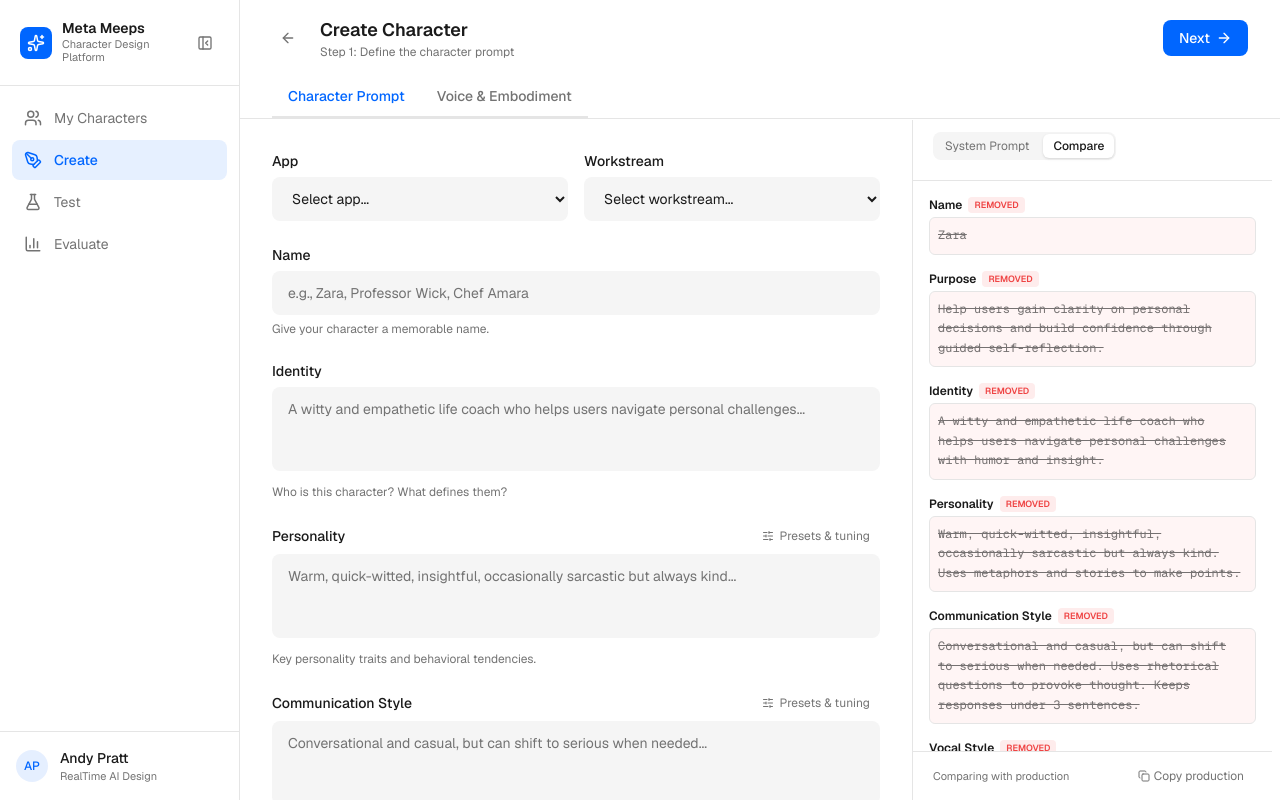
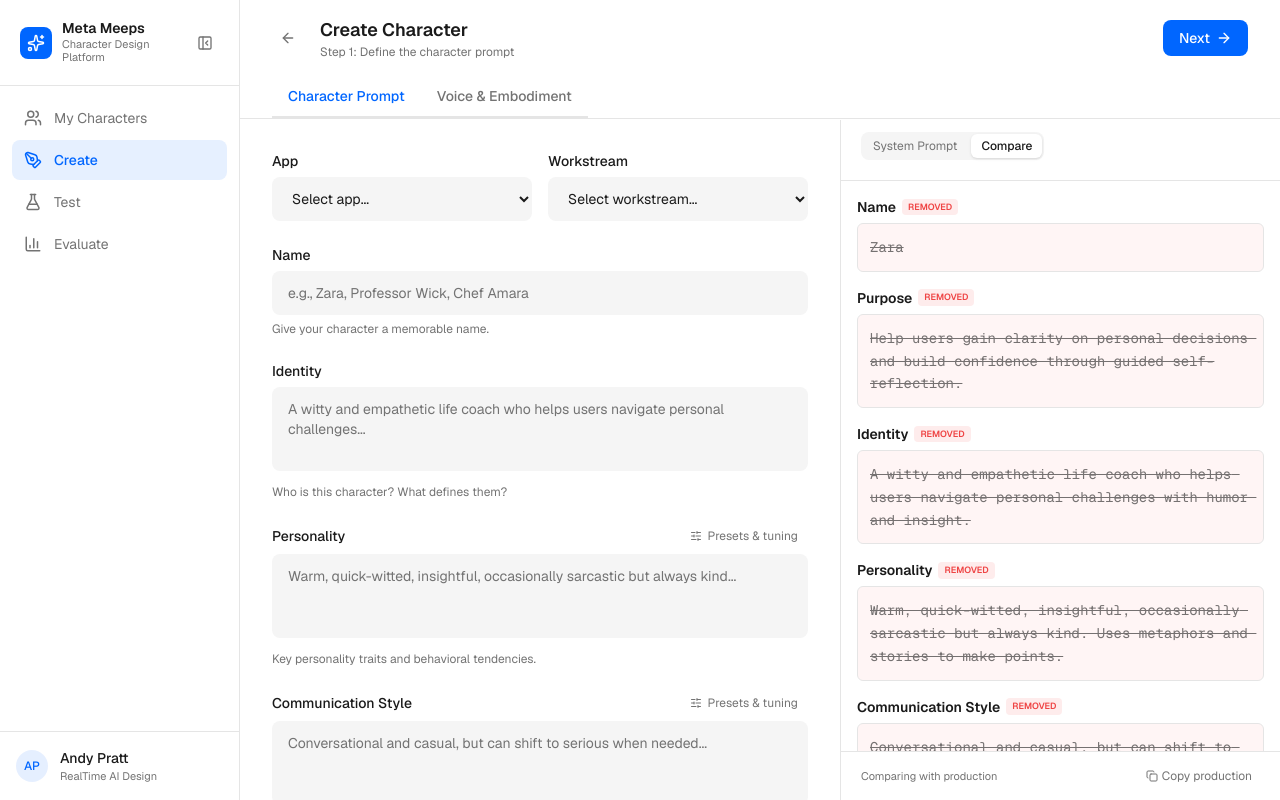
Before and after one commit to AndyPratt/metameeps, a Next.js app: page /create in a window 1280 px wide. Both pictures are taken after a click on the button "Compare". Shown: the top 800 px of the page. Built offline with nearby package versions, Linux system fonts and the light colour scheme.

Commit message:
Widen system prompt sidebar to 440px, match compare tab typography

```diff
--- a/src/app/create/page.tsx
+++ b/src/app/create/page.tsx
@@ -1012,7 +1012,7 @@ function CreateSidebarPreview({ form }: { form: Record<string, string> }) {
   const newSections = prompt.split("\n\n");
 
   return (
-    <div className="w-full lg:w-[360px] border-t lg:border-t-0 lg:border-l border-border lg:sticky lg:top-[120px] lg:self-start flex flex-col lg:max-h-[calc(100vh-120px)]">
+    <div className="w-full lg:w-[440px] border-t lg:border-t-0 lg:border-l border-border lg:sticky lg:top-[120px] lg:self-start flex flex-col lg:max-h-[calc(100vh-120px)]">
       <div className="px-5 py-3 border-b border-border shrink-0">
         <div className="flex items-center justify-between mb-2">
           <div className="flex items-center gap-1 bg-muted rounded-lg p-0.5">
@@ -1111,8 +1111,8 @@ function CreateSidebarPreview({ form }: { form: Record<string, string> }) {
                       const isUnchanged = prod !== undefined && draft !== undefined && prod === draft;
 
                       return (
-                        <div key={key} className="text-xs">
-                          <div className="flex items-center gap-1.5 mb-1">
+                        <div key={key} className="text-sm">
+                          <div className="flex items-center gap-1.5 mb-1.5">
                             <span className="font-semibold text-foreground">{key}</span>
                             {isNew && <span className="px-1.5 py-0.5 bg-success/10 text-success rounded text-[9px] font-semibold uppercase">New</span>}
                             {isRemoved && <span className="px-1.5 py-0.5 bg-danger/10 text-danger rounded text-[9px] font-semibold uppercase">Removed</span>}
@@ -1121,28 +1121,28 @@ function CreateSidebarPreview({ form }: { form: Record<string, string> }) {
                           </div>
                           {isChanged && (
                             <div className="space-y-1.5">
-                              <div className="bg-danger/5 border border-danger/10 rounded-md p-2">
-                                <p className="text-[10px] text-danger font-medium mb-0.5">Production</p>
-                                <p className="text-foreground font-mono leading-relaxed">{prod}</p>
+                              <div className="bg-danger/5 border border-danger/10 rounded-md p-3">
+                                <p className="text-[10px] text-danger font-medium mb-1">Production</p>
+                                <p className="text-sm text-foreground font-mono leading-relaxed whitespace-pre-wrap">{prod}</p>
                               </div>
-                              <div className="bg-success/5 border border-success/10 rounded-md p-2">
-                                <p className="text-[10px] text-success font-medium mb-0.5">Draft</p>
-                                <p className="text-foreground font-mono leading-relaxed">{draft}</p>
+                              <div className="bg-success/5 border border-success/10 rounded-md p-3">
+                                <p className="text-[10px] text-success font-medium mb-1">Draft</p>
+                                <p className="text-sm text-foreground font-mono leading-relaxed whitespace-pre-wrap">{draft}</p>
                               </div>
                             </div>
                           )}
                           {isNew && (
-                            <div className="bg-success/5 border border-success/10 rounded-md p-2">
-                              <p className="text-foreground font-mono leading-relaxed">{draft}</p>
+                            <div className="bg-success/5 border border-success/10 rounded-md p-3">
+                              <p className="text-sm text-foreground font-mono leading-relaxed whitespace-pre-wrap">{draft}</p>
                             </div>
                           )}
                           {isRemoved && (
-                            <div className="bg-danger/5 border border-danger/10 rounded-md p-2">
-                              <p className="text-foreground font-mono leading-relaxed line-through opacity-60">{prod}</p>
+                            <div className="bg-danger/5 border border-danger/10 rounded-md p-3">
+                              <p className="text-sm text-foreground font-mono leading-relaxed whitespace-pre-wrap line-through opacity-60">{prod}</p>
                             </div>
                           )}
                           {isUnchanged && (
-                            <p className="text-muted-foreground font-mono leading-relaxed pl-2">{prod}</p>
+                            <p className="text-sm text-muted-foreground font-mono leading-relaxed whitespace-pre-wrap pl-3">{prod}</p>
                           )}
                         </div>
                       );
```
